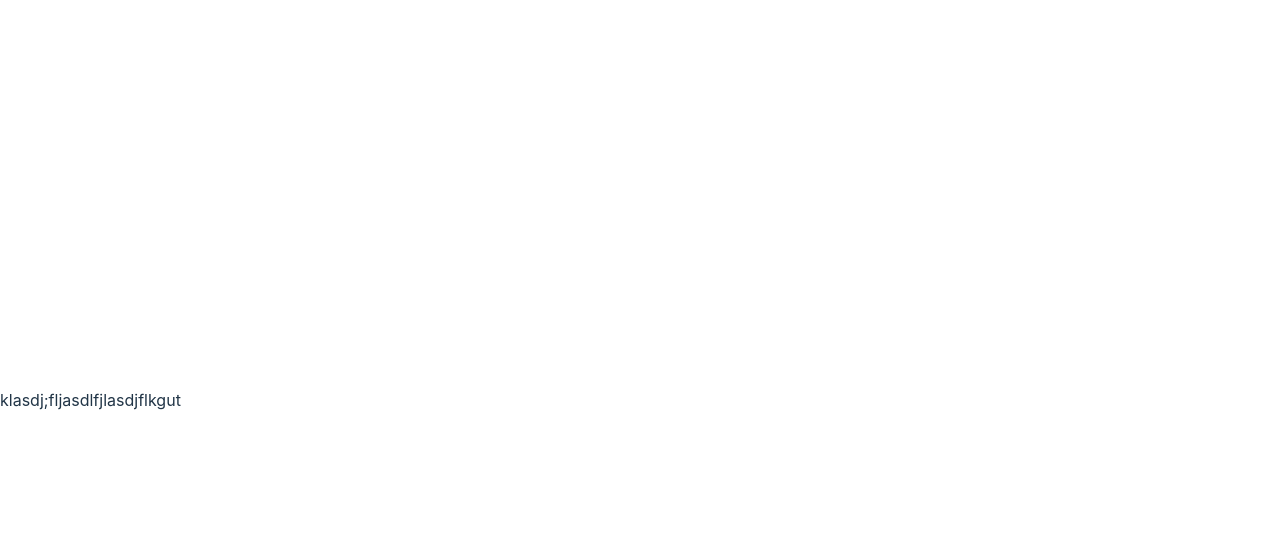
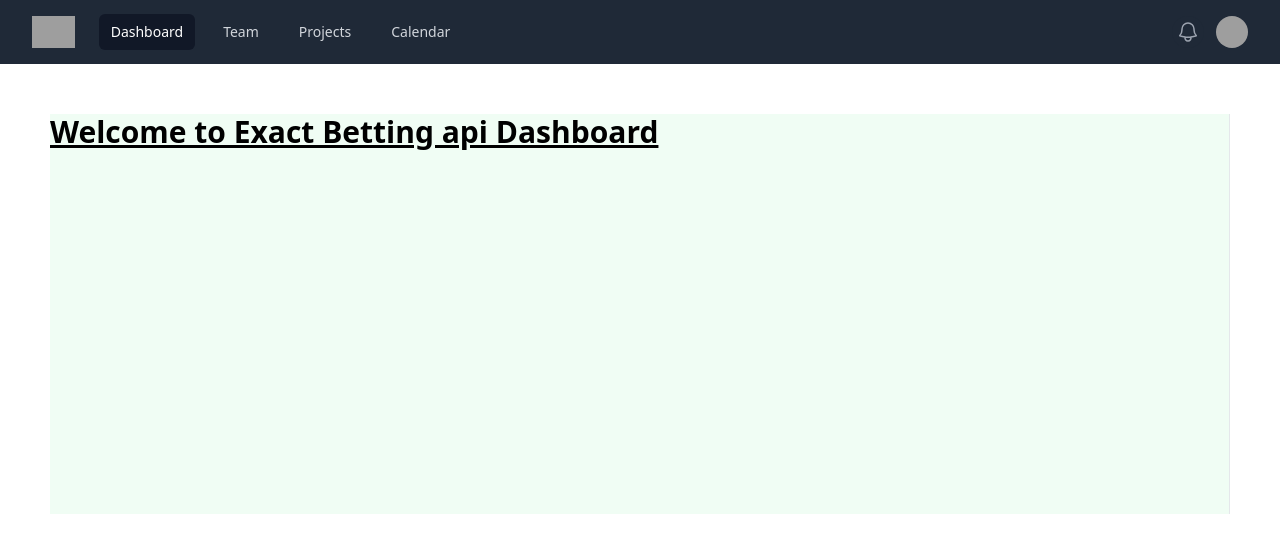
Before and after one commit to nand-n/Exact_Api_Dashboard, a React (Vite) app: page / in a window 1280 px wide. Shown: the top 552 px of the page. Built offline with nearby package versions, Linux system fonts and the light colour scheme; grey boxes are pictures that could not be loaded.

Commit message:
added the navigation bar

```diff
--- a/package.json
+++ b/package.json
@@ -9,6 +9,8 @@
     "preview": "vite preview"
   },
   "dependencies": {
+    "@headlessui/react": "^1.7.11",
+    "@heroicons/react": "^2.0.16",
     "axios": "^1.3.4",
     "react": "^18.2.0",
     "react-dom": "^18.2.0",
@@ -19,6 +21,9 @@
     "@types/react": "^18.0.27",
     "@types/react-dom": "^18.0.10",
     "@vitejs/plugin-react": "^3.1.0",
+    "autoprefixer": "^10.4.13",
+    "postcss": "^8.4.21",
+    "tailwindcss": "^3.2.7",
     "vite": "^4.1.0"
   }
 }
--- /dev/null
+++ b/postcss.config.cjs
@@ -0,0 +1,6 @@
+module.exports = {
+  plugins: {
+    tailwindcss: {},
+    autoprefixer: {},
+  },
+}
--- a/src/App.jsx
+++ b/src/App.jsx
@@ -3,17 +3,23 @@
 import Contact from './Components/Contact';
 import Dashboard from './Components/Dashboard';
 import Homepage from './Components/Homepage';
+import Navbar from './Components/Navbar';
 
 function App() {
 
   return (
     <div className="App">
+          <Navbar />
+
       <Router>
       <Routes>
+
         <Route path="/" element={<Homepage />} />
         <Route path="/about" element={<About />} />
         <Route path="/contact" element={<Contact />} />
-        <Route path="/dashboard" element={<Dashboard />} />
+            <Route path="/dashboard" element={<Dashboard />} />
+        {/* </Navbar> */}
+
       </Routes>
     </Router>
     </div>
--- a/src/Components/Homepage.jsx
+++ b/src/Components/Homepage.jsx
@@ -2,8 +2,12 @@
 
 function Homepage() {
   return (
-      <div className='w-[400px] h-[400px] '>
-          klasdj;fljasdlfjlasdjflkgut
+      <div className='m-[50px] min-w-[400px] border-r  h-[400px] text-yellow bg-green-50 text-3xl font-bold underline'>
+
+          <div className='text-justify'>
+              Welcome to Exact Betting api Dashboard
+          </div>
+
     </div>
   )
 }
--- /dev/null
+++ b/src/Components/Navbar.jsx
@@ -0,0 +1,155 @@
+import { Fragment } from 'react'
+import { Disclosure, Menu, Transition } from '@headlessui/react'
+import { Bars3Icon, BellIcon, XMarkIcon } from '@heroicons/react/24/outline'
+
+const navigation = [
+  { name: 'Dashboard', href: '#', current: true },
+  { name: 'Team', href: '#', current: false },
+  { name: 'Projects', href: '#', current: false },
+  { name: 'Calendar', href: '#', current: false },
+]
+
+function classNames(...classes) {
+  return classes.filter(Boolean).join(' ')
+}
+
+export default function Navbar() {
+  return (
+    <Disclosure as="nav" className="bg-gray-800">
+      {({ open }) => (
+        <>
+          <div className="mx-auto max-w-7xl px-2 sm:px-6 lg:px-8">
+            <div className="relative flex h-16 items-center justify-between">
+              <div className="absolute inset-y-0 left-0 flex items-center sm:hidden">
+                {/* Mobile menu button*/}
+                <Disclosure.Button className="inline-flex items-center justify-center rounded-md p-2 text-gray-400 hover:bg-gray-700 hover:text-white focus:outline-none focus:ring-2 focus:ring-inset focus:ring-white">
+                  <span className="sr-only">Open main menu</span>
+                  {open ? (
+                    <XMarkIcon className="block h-6 w-6" aria-hidden="true" />
+                  ) : (
+                    <Bars3Icon className="block h-6 w-6" aria-hidden="true" />
+                  )}
+                </Disclosure.Button>
+              </div>
+              <div className="flex flex-1 items-center justify-center sm:items-stretch sm:justify-start">
+                <div className="flex flex-shrink-0 items-center">
+                  <img
+                    className="block h-8 w-auto lg:hidden"
+                    src="https://tailwindui.com/img/logos/mark.svg?color=indigo&shade=500"
+                    alt="Your Company"
+                  />
+                  <img
+                    className="hidden h-8 w-auto lg:block"
+                    src="https://tailwindui.com/img/logos/mark.svg?color=indigo&shade=500"
+                    alt="Your Company"
+                  />
+                </div>
+                <div className="hidden sm:ml-6 sm:block">
+                  <div className="flex space-x-4">
+                    {navigation.map((item) => (
+                      <a
+                        key={item.name}
+                        href={item.href}
+                        className={classNames(
+                          item.current ? 'bg-gray-900 text-white' : 'text-gray-300 hover:bg-gray-700 hover:text-white',
+                          'px-3 py-2 rounded-md text-sm font-medium'
+                        )}
+                        aria-current={item.current ? 'page' : undefined}
+                      >
+                        {item.name}
+                      </a>
+                    ))}
+                  </div>
+                </div>
+              </div>
+              <div className="absolute inset-y-0 right-0 flex items-center pr-2 sm:static sm:inset-auto sm:ml-6 sm:pr-0">
+                <button
+                  type="button"
+                  className="rounded-full bg-gray-800 p-1 text-gray-400 hover:text-white focus:outline-none focus:ring-2 focus:ring-white focus:ring-offset-2 focus:ring-offset-gray-800"
+                >
+                  <span className="sr-only">View notifications</span>
+                  <BellIcon className="h-6 w-6" aria-hidden="true" />
+                </button>
+
+                {/* Profile dropdown */}
+                <Menu as="div" className="relative ml-3">
+                  <div>
+                    <Menu.Button className="flex rounded-full bg-gray-800 text-sm focus:outline-none focus:ring-2 focus:ring-white focus:ring-offset-2 focus:ring-offset-gray-800">
+                      <span className="sr-only">Open user menu</span>
+                      <img
+                        className="h-8 w-8 rounded-full"
+                        src="https://images.unsplash.com/photo-1472099645785-5658abf4ff4e?ixlib=rb-1.2.1&ixid=eyJhcHBfaWQiOjEyMDd9&auto=format&fit=facearea&facepad=2&w=256&h=256&q=80"
+                        alt=""
+                      />
+                    </Menu.Button>
+                  </div>
+                  <Transition
+                    as={Fragment}
+                    enter="transition ease-out duration-100"
+                    enterFrom="transform opacity-0 scale-95"
+                    enterTo="transform opacity-100 scale-100"
+                    leave="transition ease-in duration-75"
+                    leaveFrom="transform opacity-100 scale-100"
+                    leaveTo="transform opacity-0 scale-95"
+                  >
+                    <Menu.Items className="absolute right-0 z-10 mt-2 w-48 origin-top-right rounded-md bg-white py-1 shadow-lg ring-1 ring-black ring-opacity-5 focus:outline-none">
+                      <Menu.Item>
+                        {({ active }) => (
+                          <a
+                            href="#"
+                            className={classNames(active ? 'bg-gray-100' : '', 'block px-4 py-2 text-sm text-gray-700')}
+                          >
+                            Your Profile
+                          </a>
+                        )}
+                      </Menu.Item>
+                      <Menu.Item>
+                        {({ active }) => (
+                          <a
+                            href="#"
+                            className={classNames(active ? 'bg-gray-100' : '', 'block px-4 py-2 text-sm text-gray-700')}
+                          >
+                            Settings
+                          </a>
+                        )}
+                      </Menu.Item>
+                      <Menu.Item>
+                        {({ active }) => (
+                          <a
+                            href="#"
+                            className={classNames(active ? 'bg-gray-100' : '', 'block px-4 py-2 text-sm text-gray-700')}
+                          >
+                            Sign out
+                          </a>
+                        )}
+                      </Menu.Item>
+                    </Menu.Items>
+                  </Transition>
+                </Menu>
+              </div>
+            </div>
+          </div>
+
+          <Disclosure.Panel className="sm:hidden">
+            <div className="space-y-1 px-2 pt-2 pb-3">
+              {navigation.map((item) => (
+                <Disclosure.Button
+                  key={item.name}
+                  as="a"
+                  href={item.href}
+                  className={classNames(
+                    item.current ? 'bg-gray-900 text-white' : 'text-gray-300 hover:bg-gray-700 hover:text-white',
+                    'block px-3 py-2 rounded-md text-base font-medium'
+                  )}
+                  aria-current={item.current ? 'page' : undefined}
+                >
+                  {item.name}
+                </Disclosure.Button>
+              ))}
+            </div>
+          </Disclosure.Panel>
+        </>
+      )}
+    </Disclosure>
+  )
+}
--- a/src/index.css
+++ b/src/index.css
@@ -1,69 +1,3 @@
-:root {
-  font-family: Inter, system-ui, Avenir, Helvetica, Arial, sans-serif;
-  line-height: 1.5;
-  font-weight: 400;
-
-  color-scheme: light dark;
-  color: rgba(255, 255, 255, 0.87);
-  background-color: #242424;
-
-  font-synthesis: none;
-  text-rendering: optimizeLegibility;
-  -webkit-font-smoothing: antialiased;
-  -moz-osx-font-smoothing: grayscale;
-  -webkit-text-size-adjust: 100%;
-}
-
-a {
-  font-weight: 500;
-  color: #646cff;
-  text-decoration: inherit;
-}
-a:hover {
-  color: #535bf2;
-}
-
-body {
-  margin: 0;
-  display: flex;
-  place-items: center;
-  min-width: 320px;
-  min-height: 100vh;
-}
-
-h1 {
-  font-size: 3.2em;
-  line-height: 1.1;
-}
-
-button {
-  border-radius: 8px;
-  border: 1px solid transparent;
-  padding: 0.6em 1.2em;
-  font-size: 1em;
-  font-weight: 500;
-  font-family: inherit;
-  background-color: #1a1a1a;
-  cursor: pointer;
-  transition: border-color 0.25s;
-}
-button:hover {
-  border-color: #646cff;
-}
-button:focus,
-button:focus-visible {
-  outline: 4px auto -webkit-focus-ring-color;
-}
-
-@media (prefers-color-scheme: light) {
-  :root {
-    color: #213547;
-    background-color: #ffffff;
-  }
-  a:hover {
-    color: #747bff;
-  }
-  button {
-    background-color: #f9f9f9;
-  }
-}
+@tailwind base;
+@tailwind components;
+@tailwind utilities;
--- /dev/null
+++ b/tailwind.config.cjs
@@ -0,0 +1,11 @@
+/** @type {import('tailwindcss').Config} */
+module.exports = {
+  content: [
+    "./index.html",
+    "./src/**/*.{js,ts,jsx,tsx}",
+  ],
+  theme: {
+    extend: {},
+  },
+  plugins: [],
+}
```
Also changed, not shown: 1 other file (tests, documents, lock files or other folders).
